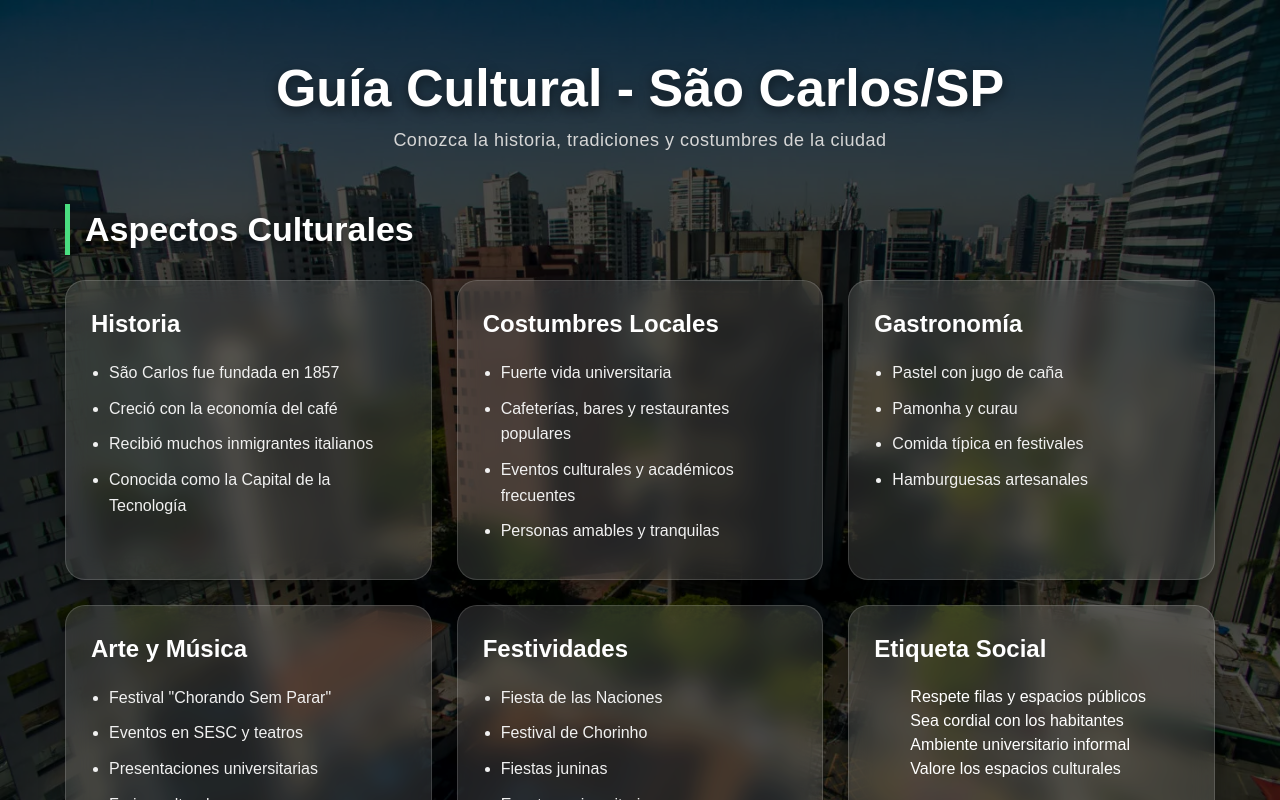
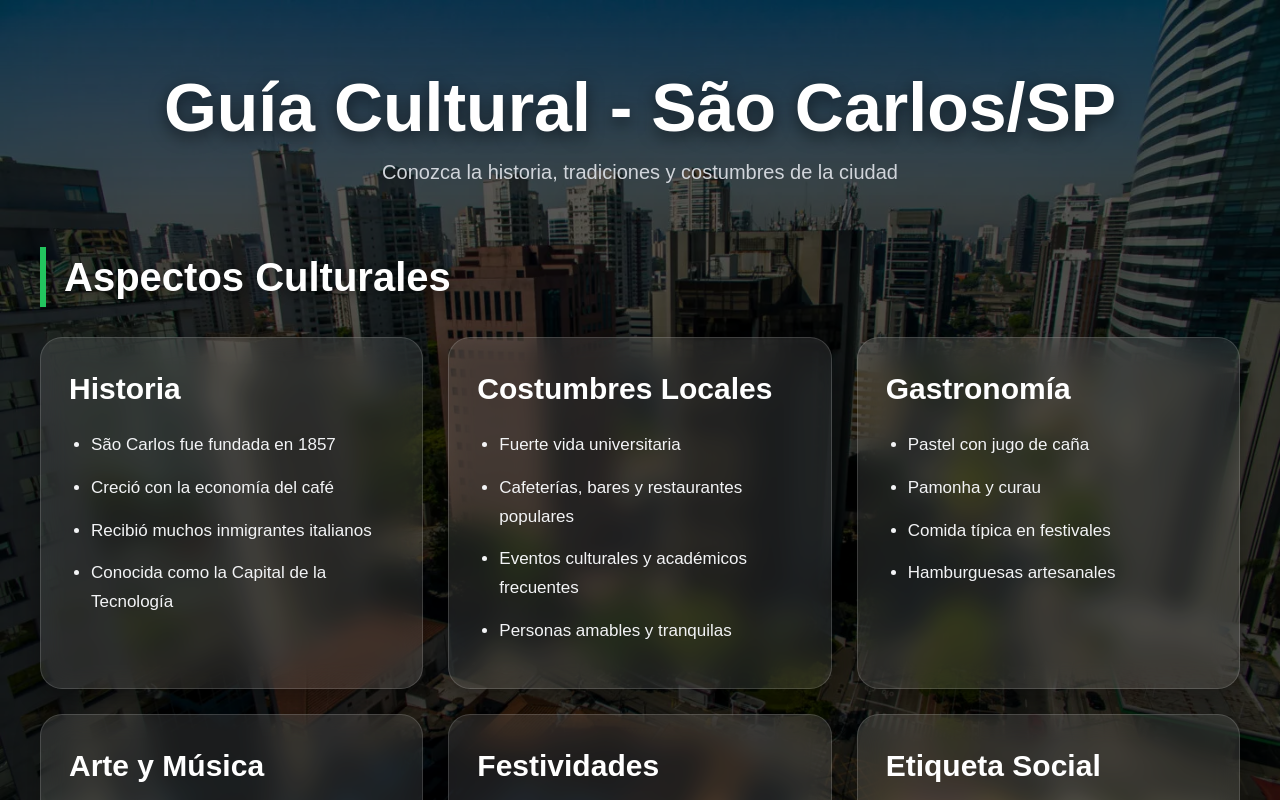
Before and after one commit to Melissa-possato/Guia-Tur-stico-hispanohablates, a React (Vite) app in the folder frontend/: page /guiacultural in a window 1280 px wide. Shown: the top 800 px of the page. Built offline with nearby package versions, Linux system fonts and the light colour scheme.

Commit message:
GuiaCultural App.css

```diff
--- a/frontend/src/App.css
+++ b/frontend/src/App.css
@@ -422,10 +422,13 @@ a:hover {
 }
 
 
-/* GUIA CULTURAL */
+/* =========================
+   GUIA CULTURAL
+========================= */
+
 .cultural-bg {
   background:
-    linear-gradient(rgba(0, 0, 0, 0.692), rgba(0, 0, 0, 0.692)),
+    linear-gradient(rgba(0, 0, 0, 0.61), rgba(0,0,0,0.78)),
     url("/shutterstock_1532724938.jpg.webp");
 
   background-size: cover;
@@ -437,115 +440,304 @@ a:hover {
 }
 
 .cultural-container {
-  max-width: 1200px;
+  max-width: 1250px;
   margin: 0 auto;
-  padding: 60px 25px;
+  padding: 70px 25px 60px;
   color: white;
 }
 
+/* =========================
+   HEADER
+========================= */
+
 .cultural-header {
   text-align: center;
-  margin-bottom: 50px;
+  margin-bottom: 60px;
 }
 
 .cultural-header h1 {
-  font-size: 52px;
-  font-weight: 800;
-  margin-bottom: 10px;
-  text-shadow: 0 4px 12px rgba(0,0,0,0.5);
+  font-size: 68px;
+  font-weight: 900;
+  margin-bottom: 12px;
+  line-height: 1.1;
+  text-shadow: 0 5px 16px rgba(0,0,0,0.55);
 }
 
 .cultural-header p {
-  font-size: 18px;
-  color: #d6d6d6;
-  letter-spacing: 0.5px;
+  font-size: 20px;
+  color: #d1d5db;
 }
 
+/* =========================
+   TITULOS
+========================= */
+
 .section-title {
-  font-size: 34px;
-  font-weight: 700;
-  margin-top: 50px;
-  margin-bottom: 25px;
-  border-left: 5px solid #4ade80;
-  padding-left: 15px;
-  text-shadow: 0 2px 10px rgba(0,0,0,0.4);
+  font-size: 40px;
+  font-weight: 800;
+  margin-top: 60px;
+  margin-bottom: 30px;
+
+  border-left: 6px solid #22c55e;
+  padding-left: 18px;
+
+  text-shadow: 0 3px 12px rgba(0,0,0,0.45);
 }
+
+/* =========================
+   GRID PRINCIPAL
+========================= */
 
 .cards-grid {
   display: grid;
-  grid-template-columns: repeat(auto-fit, minmax(300px, 1fr));
+  grid-template-columns: repeat(3, 1fr);
   gap: 25px;
 }
 
+/* =========================
+   CARDS CULTURAIS
+========================= */
+
 .cardCultural {
-  background: rgba(255, 255, 255, 0.12);
-  backdrop-filter: blur(12px);
+  background: rgba(255,255,255,0.10);
+  backdrop-filter: blur(14px);
+
   border: 1px solid rgba(255,255,255,0.15);
-  border-radius: 20px;
-  padding: 25px;
+  border-radius: 22px;
+
+  padding: 28px;
+
+  box-shadow: 0 8px 25px rgba(0,0,0,0.35);
+
   transition: 0.3s ease;
-  box-shadow: 0 8px 25px rgba(0,0,0,0.35);
+
+  min-height: 260px;
 }
 
 .cardCultural:hover {
   transform: translateY(-6px);
-  background: rgba(255, 255, 255, 0.18);
-  box-shadow: 0 12px 30px rgba(0,0,0,0.45);
+  background: rgba(255,255,255,0.15);
 }
 
 .cardCultural h3 {
-  font-size: 24px;
-  margin-bottom: 18px;
-  color: #ffffff;
+  font-size: 30px;
+  margin-bottom: 20px;
+  font-weight: 700;
 }
 
 .cardCultural ul {
-  padding-left: 18px;
+  padding-left: 22px;
 }
 
 .cardCultural li {
-  margin-bottom: 10px;
-  color: #f1f1f1;
-  line-height: 1.6;
+  margin-bottom: 14px;
+  line-height: 1.7;
+  font-size: 17px;
+  color: #f3f4f6;
 }
+
+/* =========================
+   INFO ESSENCIAL
+========================= */
 
 .info-grid {
   display: grid;
   grid-template-columns: repeat(4, 1fr);
-  gap: 25px;
+  gap: 22px;
   margin-top: 20px;
 }
 
-/* RESPONSIVO */
+.info-card2 {
+  background: rgba(255,255,255,0.10);
+  backdrop-filter: blur(14px);
+
+  border: 1px solid rgba(255,255,255,0.15);
+  border-radius: 22px;
+
+  padding: 24px;
+
+  box-shadow: 0 8px 25px rgba(0,0,0,0.35);
+
+  transition: 0.3s ease;
+
+  min-height: 220px;
+}
+
+.info-card2:hover {
+  transform: translateY(-5px);
+  background: rgba(255,255,255,0.15);
+}
+
+.info-card2 h3 {
+  font-size: 26px;
+  margin-bottom: 16px;
+  color: white;
+}
+
+.info-card2 p {
+  line-height: 1.8;
+  color: #f3f4f6;
+  font-size: 16px;
+}
+
+/* =========================
+   HAZ / EVITA
+========================= */
+
+.dicas-culturais {
+  display: grid;
+  grid-template-columns: repeat(2, 1fr);
+  gap: 24px;
+
+  margin-top: 40px;
+}
+
+.bloco-dicaHAZ {
+  background: rgba(39, 233, 81, 0.192);
+  backdrop-filter: blur(14px);
+
+  border: 1px solid rgba(255,255,255,0.15);
+  border-radius: 22px;
+
+  padding: 28px;
+
+  box-shadow: 0 8px 25px rgba(0,0,0,0.35);
+
+  transition: 0.3s ease;
+}
+
+.bloco-dicaEVITA {
+  background: rgba(230, 87, 87, 0.267);
+  backdrop-filter: blur(14px);
+
+  border: 1px solid rgba(255,255,255,0.15);
+  border-radius: 22px;
+
+  padding: 28px;
+
+  box-shadow: 0 8px 25px rgba(0,0,0,0.35);
+
+  transition: 0.3s ease;
+}
+
+.bloco-dica:hover {
+  transform: translateY(-5px);
+  background: rgba(255,255,255,0.15);
+}
+
+.bloco-dica h2 {
+  font-size: 32px;
+  margin-bottom: 20px;
+}
+
+.bloco-dica ul {
+  padding-left: 22px;
+}
+
+.bloco-dica li {
+  margin-bottom: 14px;
+  line-height: 1.7;
+  font-size: 17px;
+  color: #f3f4f6;
+}
+
+/* =========================
+   CONSEJO CULTURAL
+========================= */
+
+.conselho-cultural {
+  margin-top: 30px;
+
+  background: rgba(255, 255, 255, 0.212);
+  backdrop-filter: blur(14px);
+
+  border: 1px solid rgba(255,255,255,0.15);
+  border-radius: 22px;
+
+  padding: 30px;
+
+  box-shadow: 0 8px 25px rgba(0,0,0,0.35);
+}
+
+.conselho-cultural h2 {
+  font-size: 34px;
+  margin-bottom: 18px;
+}
+
+.conselho-cultural p {
+  font-size: 17px;
+  line-height: 1.8;
+  color: #f3f4f6;
+}
+
+/* =========================
+   BOTÃO VOLTAR
+========================= */
+
+.botao-voltar {
+  display: inline-block;
+
+  margin-top: 35px;
+
+  padding: 14px 28px;
+
+  border-radius: 14px;
+
+  background: linear-gradient(135deg, #22c55e, #16a34a);
+
+  color: white;
+  text-decoration: none;
+  font-weight: bold;
+
+  transition: 0.3s ease;
+
+  box-shadow: 0 5px 18px rgba(34,197,94,0.35);
+}
+
+.botao-voltar:hover {
+  transform: scale(1.05);
+}
+
+/* =========================
+   RESPONSIVO
+========================= */
+
 @media (max-width: 1100px) {
-  .grid-locais,
-  .grid-contatos,
-  .grid-dicas,
+
+  .cards-grid {
+    grid-template-columns: repeat(2, 1fr);
+  }
+
   .info-grid {
     grid-template-columns: repeat(2, 1fr);
   }
+
 }
 
-@media (max-width: 700px) {
-  .grid-locais,
-  .grid-contatos,
-  .grid-dicas,
+@media (max-width: 768px) {
+
+  .cards-grid,
   .info-grid,
-  .cards-container,
-  .info-section,
-  .footer-container {
+  .dicas-culturais {
     grid-template-columns: 1fr;
   }
 
   .cultural-header h1 {
-    font-size: 38px;
+    font-size: 46px;
   }
 
   .section-title {
-    font-size: 28px;
+    font-size: 30px;
   }
+
+  .cardCultural,
+  .info-card,
+  .bloco-dica,
+  .conselho-cultural {
+    padding: 24px;
+  }
+
 }
-
 /* =========================
    MODO SOBREVIVÊNCIA
 ========================= */
```
